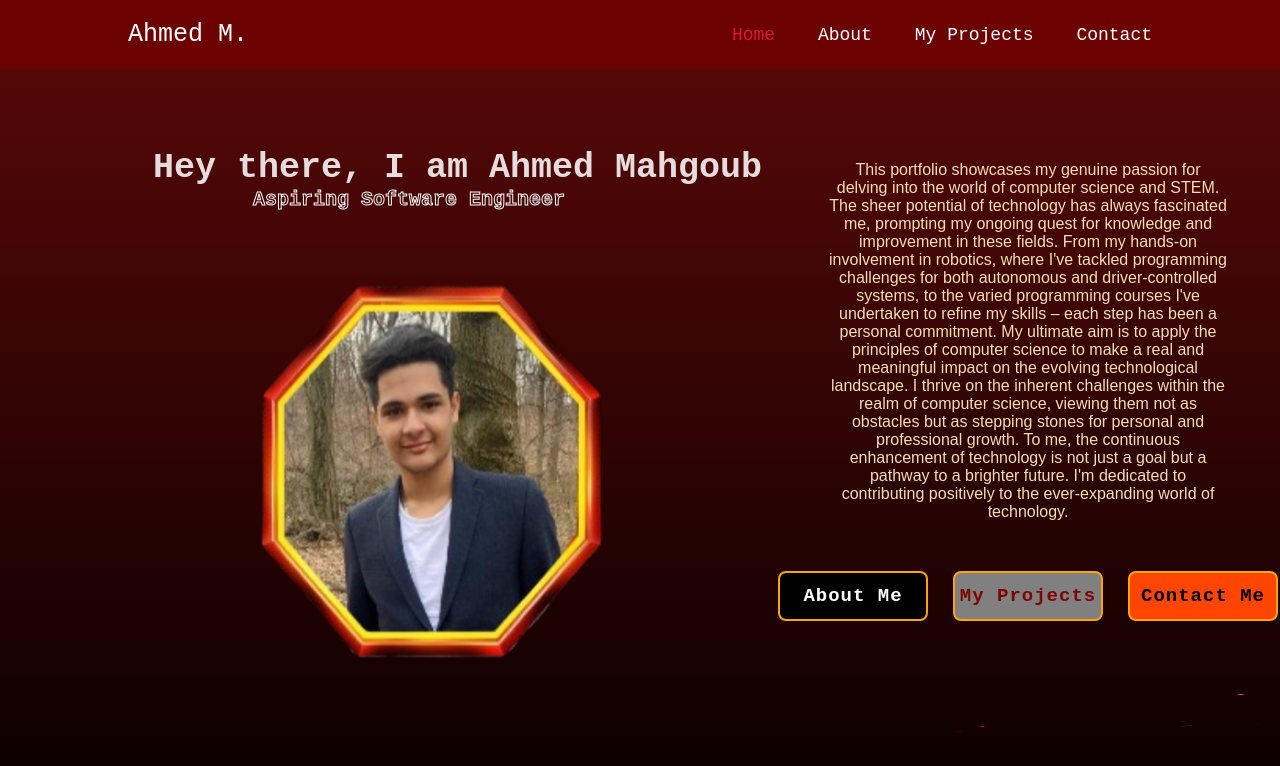
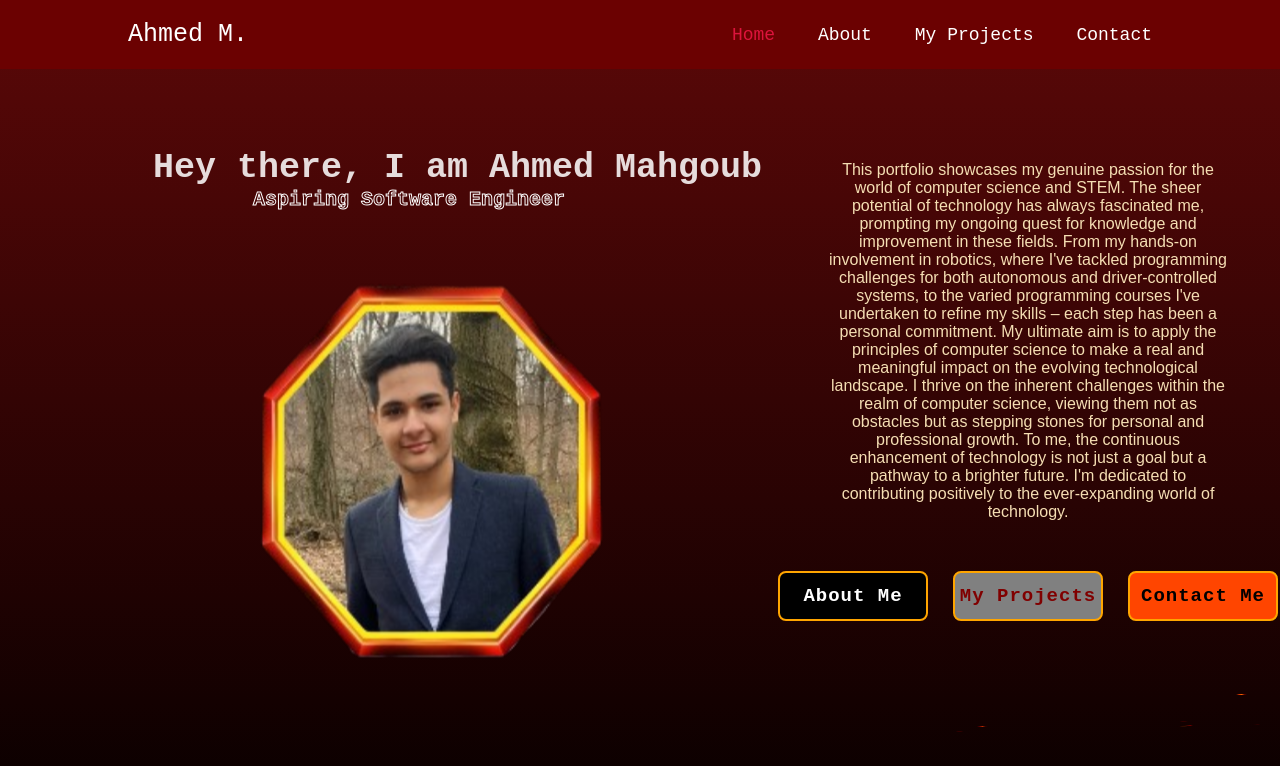
Before and after one commit to AhmedMahgoub1/portfolio.github.io, a plain HTML site: page page.html in a window 1280 px wide. Shown: the top 766 px of the page. Drawn offline with Linux system fonts and the light colour scheme; files whose address does not match are found by name; a web font is replaced by a local one.

Commit message:
Update page.html

```diff
--- a/page.html
+++ b/page.html
@@ -46,7 +46,7 @@
                 <h1 class="titleTxt"> Hey there, I am Ahmed Mahgoub</h1>
                 <h3>Aspiring Software Engineer</h3>
                 <p>
-                    This portfolio showcases my genuine passion for delving into the world of computer science and STEM. The sheer potential of technology has always fascinated me, prompting my ongoing quest for knowledge and improvement in these fields. From my hands-on involvement in robotics, where I've tackled programming challenges for both autonomous and driver-controlled systems, to the varied programming courses I've undertaken to refine my skills – each step has been a personal commitment.
+                    This portfolio showcases my genuine passion for the world of computer science and STEM. The sheer potential of technology has always fascinated me, prompting my ongoing quest for knowledge and improvement in these fields. From my hands-on involvement in robotics, where I've tackled programming challenges for both autonomous and driver-controlled systems, to the varied programming courses I've undertaken to refine my skills – each step has been a personal commitment.
 
                     My ultimate aim is to apply the principles of computer science to make a real and meaningful impact on the evolving technological landscape. I thrive on the inherent challenges within the realm of computer science, viewing them not as obstacles but as stepping stones for personal and professional growth. To me, the continuous enhancement of technology is not just a goal but a pathway to a brighter future. I'm dedicated to contributing positively to the ever-expanding world of technology.</p>
             <div class="btn-box">
```
